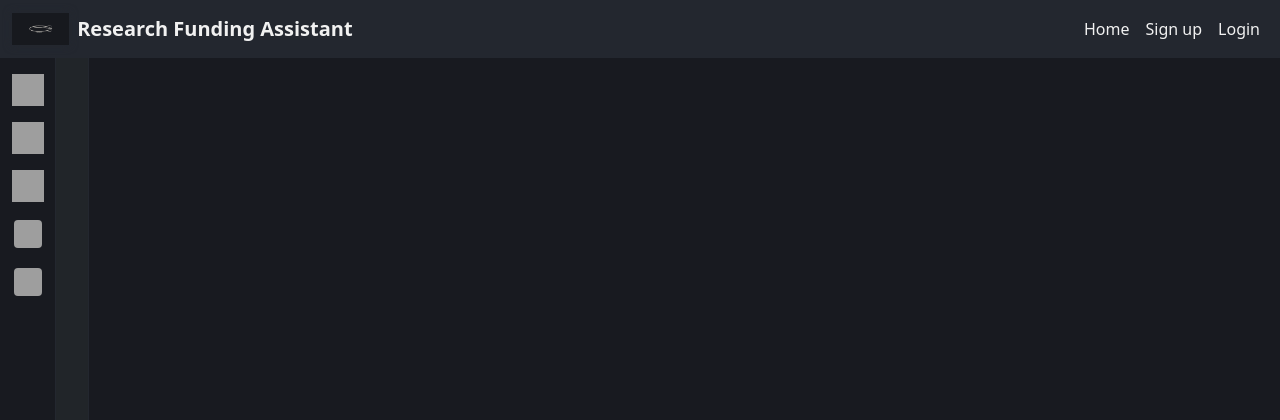
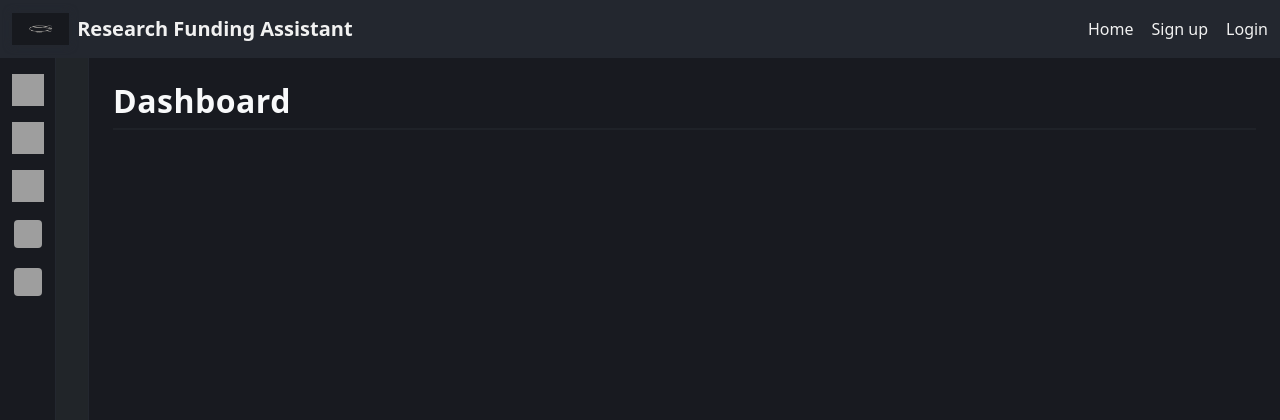
Before and after one commit to mauriciozuleta/funding-research-app, a Django app: page /dashboard/ in a window 1280 px wide. Shown: the top 420 px of the page. Run offline with Django 5.2, Linux system fonts and the light colour scheme; grey boxes are pictures that could not be loaded.

Commit message:
Add dashboard title divider and user full name logic

```diff
--- a/templates/base.html
+++ b/templates/base.html
@@ -32,17 +32,13 @@
     </style>
 </head>
 <body>
-<nav class="navbar navbar-expand-lg navbar-dark sticky-top">
+<nav class="navbar navbar-dark sticky-top" style="padding-left:0;padding-right:0;">
   <div class="container-fluid">
     <a class="navbar-brand fw-bold d-flex align-items-center gap-2" href="/">
       <img src="{% static 'img/new logo.png' %}" alt="Funding Agent Logo" style="height: 32px; width: auto; object-fit: contain; filter: brightness(0.95) drop-shadow(0 0 4px #23272f);">
       Research Funding Assistant
     </a>
-    <button class="navbar-toggler" type="button" data-bs-toggle="collapse" data-bs-target="#navbarNav" aria-controls="navbarNav" aria-expanded="false" aria-label="Toggle navigation">
-      <span class="navbar-toggler-icon"></span>
-    </button>
-    <div class="collapse navbar-collapse" id="navbarNav">
-      <ul class="navbar-nav ms-auto">
+    <ul class="navbar-nav flex-row ms-auto align-items-center" style="gap: 18px;">
       <li class="nav-item">
         <a class="nav-link" href="/">Home</a>
       </li>
@@ -65,7 +61,6 @@
       {% endif %}
     </ul>
   </div>
-  </div>
 </nav>
 <div class="container-fluid p-0">
     {% block content %}{% endblock %}
--- a/templates/dashboard.html
+++ b/templates/dashboard.html
@@ -53,6 +53,17 @@
   </div>
   <!-- Main Content -->
   <div class="flex-grow-1 d-flex flex-column" id="mainContent" style="background:#181a20; transition: margin-left 0.2s;">
+    <!-- Dashboard Title -->
+    <div class="px-4 pt-4">
+      <h2 id="dashboardTitle" class="fw-bold text-light mb-2" style="letter-spacing:0.5px;">
+        {% if user.first_name or user.last_name %}
+          {{ user.first_name }} {{ user.last_name }} Dashboard
+        {% else %}
+          {{ user.username }} Dashboard
+        {% endif %}
+      </h2>
+      <hr style="border: none; border-top: 2px solid #343a40; margin: 0 0 24px 0; width: 100%;">
+    </div>
     <!-- Dashboard Workspace -->
     <div class="flex-grow-1 d-flex flex-column" id="dashboardWorkspace" style="min-height:400px;">
 
```
Also changed, not shown: db.sqlite3. Lines whose indentation alone changed are shown as unchanged.
